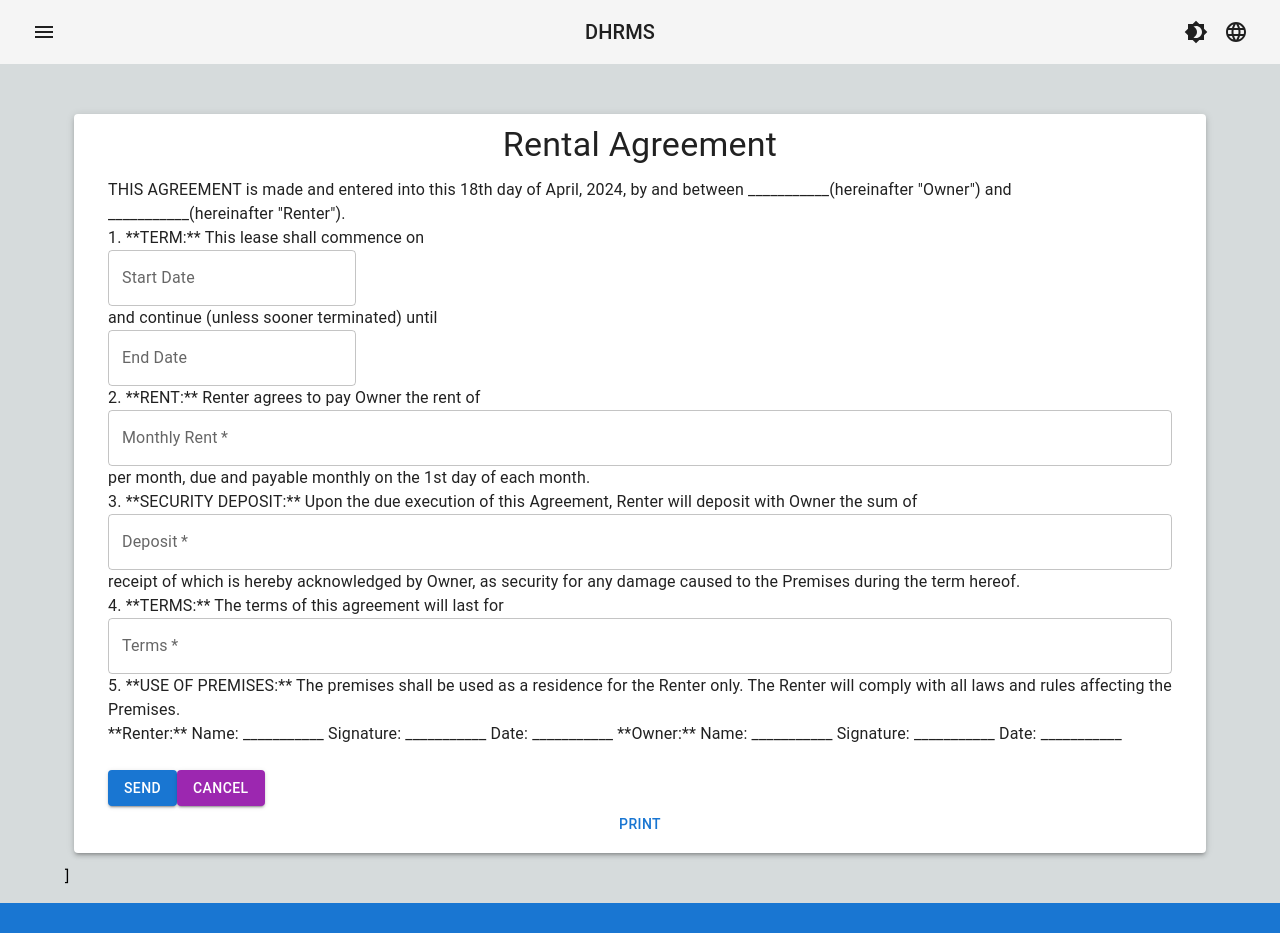
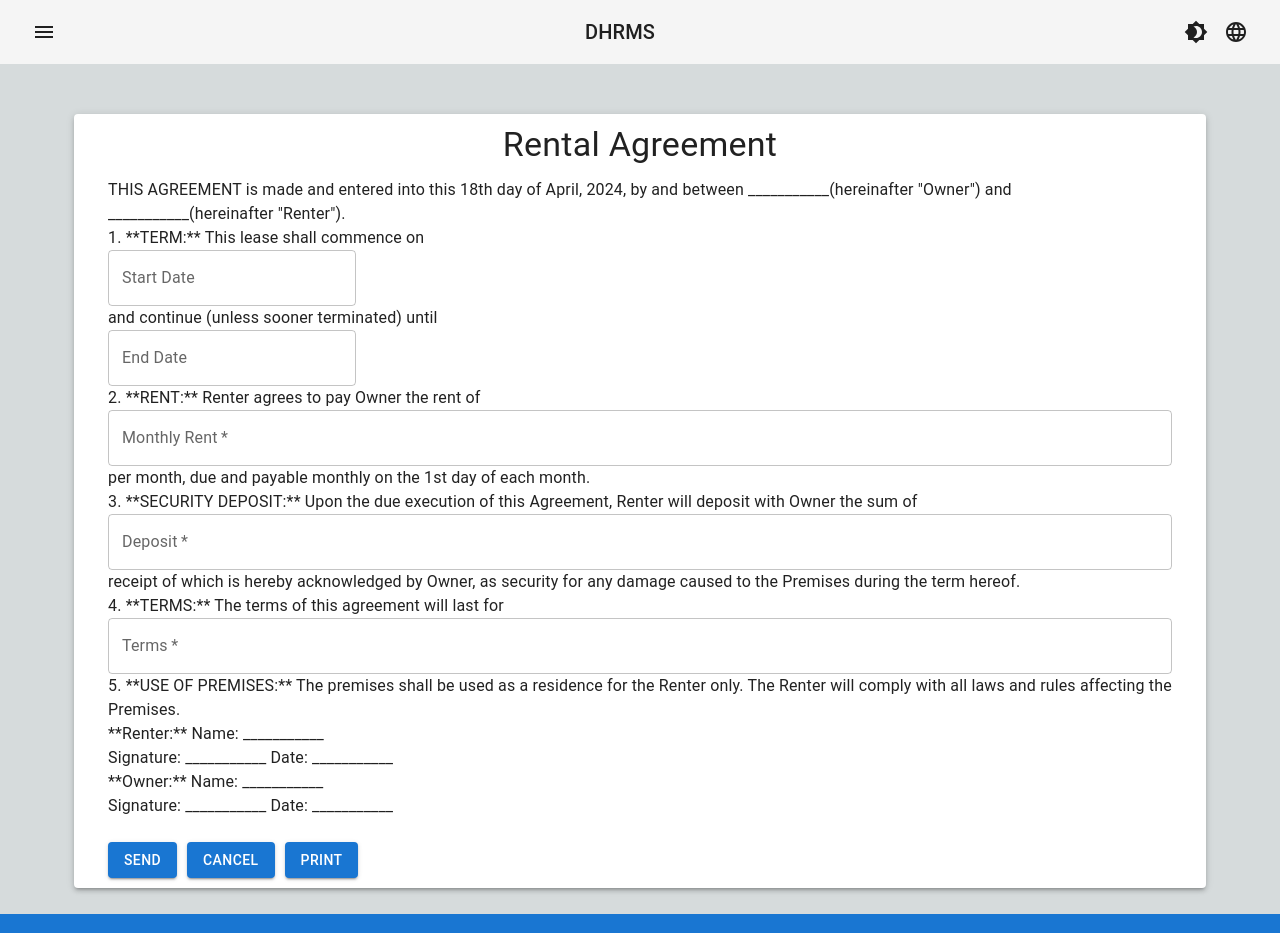
Before and after one commit to lisiCAO/DHRMS-FE, a Next.js app in the folder dhrms/: page /lease/leasecreate in a window 1280 px wide. Shown: the top 933 px of the page. Built offline with nearby package versions, Linux system fonts and the light colour scheme.

Commit message:
fix some issues on forms

```diff
--- a/dhrms/src/app/layout.js
+++ b/dhrms/src/app/layout.js
@@ -24,7 +24,7 @@ export default function RootLayout({ children }) {
               <NavBar />
               <Container component="main" sx={{ flexGrow: 1, mt: 8, mb: 2, pt: 5 }}>
                 {children}
-]
+
               </Container>
               <Footer />
               </Box>
--- a/dhrms/src/app/lease/leasecreate/page.js
+++ b/dhrms/src/app/lease/leasecreate/page.js
@@ -1,41 +1,54 @@
 "use client";
 import "./page.css";
-import React from 'react';
-import { Button, TextField, Container, Grid, Typography, Paper } from '@mui/material';
-import { DatePicker } from '@mui/x-date-pickers';
-import { AdapterDayjs } from '@mui/x-date-pickers/AdapterDayjs';
-import { LocalizationProvider } from '@mui/x-date-pickers/LocalizationProvider';
-import { useFormik } from 'formik';
-import * as Yup from 'yup'; // Import Yup for validation
-import axios from 'axios';
+import React from "react";
+import {
+  Button,
+  TextField,
+  Container,
+  Grid,
+  Typography,
+  Paper,
+} from "@mui/material";
+import { DatePicker } from "@mui/x-date-pickers";
+import { AdapterDayjs } from "@mui/x-date-pickers/AdapterDayjs";
+import { LocalizationProvider } from "@mui/x-date-pickers/LocalizationProvider";
+import { useFormik } from "formik";
+import * as Yup from "yup"; // Import Yup for validation
+import axios from "axios";
 
 const LeaseCreate = () => {
   // Define the validation schema using Yup
   const validationSchema = Yup.object({
-    startDate: Yup.date().required('Start date is required').nullable(),
-    endDate: Yup.date().required('End date is required').min(
-      Yup.ref('startDate'),
-      "End date can't be before start date"
-    ).nullable(),
-    monthlyRent: Yup.number().required('Monthly rent is required').positive('Monthly rent must be positive').integer('Monthly rent must be an integer'),
-    deposit: Yup.number().required('Deposit is required').positive('Deposit must be positive').integer('Deposit must be an integer'),
-    terms: Yup.string().required('Terms are required'),
+    startDate: Yup.date().required("Start date is required").nullable(),
+    endDate: Yup.date()
+      .required("End date is required")
+      .min(Yup.ref("startDate"), "End date can't be before start date")
+      .nullable(),
+    monthlyRent: Yup.number()
+      .required("Monthly rent is required")
+      .positive("Monthly rent must be positive")
+      .integer("Monthly rent must be an integer"),
+    deposit: Yup.number()
+      .required("Deposit is required")
+      .positive("Deposit must be positive")
+      .integer("Deposit must be an integer"),
+    terms: Yup.string().required("Terms are required"),
   });
 
   const formik = useFormik({
     initialValues: {
       startDate: null,
       endDate: null,
-      monthlyRent: '',
-      deposit: '',
-      terms: '',
+      monthlyRent: "",
+      deposit: "",
+      terms: "",
     },
     validationSchema, // Add the validation schema to Formik
     onSubmit: async (values) => {
       try {
-        const response = await axios.post('/api/leases', {
+        const response = await axios.post("/api/leases", {
           ...values,
-          status: 'pending',
+          status: "pending",
         });
         console.log(response.data);
       } catch (error) {
@@ -50,99 +63,137 @@ const LeaseCreate = () => {
 
   return (
     <LocalizationProvider dateAdapter={AdapterDayjs}>
-      <Paper elevation={3} style={{ padding: '10px', margin: '10px' }}>
+      <Paper elevation={3} style={{ padding: "10px", margin: "10px" }}>
         <Container>
-          <Typography variant="h4" component="h1" gutterBottom align='center'>
+          <Typography variant='h4' component='h1' gutterBottom align='center'>
             Rental Agreement
           </Typography>
           <form onSubmit={formik.handleSubmit}>
             <Grid container spacing={3}>
               <Grid item xs={12}>
-                <Typography variant="body1">
-                  THIS AGREEMENT is made and entered into this 18th day of April, 2024, by and between ___________(hereinafter "Owner") and ___________(hereinafter "Renter").
+                <Typography variant='body1'>
+                  THIS AGREEMENT is made and entered into this 18th day of
+                  April, 2024, by and between ___________(hereinafter "Owner")
+                  and ___________(hereinafter "Renter").
                 </Typography>
-                <Typography variant="body1">
+                <Typography variant='body1'>
                   1. **TERM:** This lease shall commence on
                 </Typography>
                 <DatePicker
                   required
-                  label="Start Date"
+                  label='Start Date'
                   value={formik.values.startDate}
-                  onChange={(value) => formik.setFieldValue('startDate', value)}
-                  renderInput={(params) => <TextField {...params} fullWidth helperText={formik.touched.startDate && formik.errors.startDate} />}
+                  onChange={(value) => formik.setFieldValue("startDate", value)}
+                  renderInput={(params) => (
+                    <TextField
+                      {...params}
+                      fullWidth
+                      helperText={
+                        formik.touched.startDate && formik.errors.startDate
+                      }
+                    />
+                  )}
                 />
-                <Typography variant="body1">
+                <Typography variant='body1'>
                   and continue (unless sooner terminated) until
                 </Typography>
                 <DatePicker
                   required
-                  label="End Date"
+                  label='End Date'
                   value={formik.values.endDate}
-                  onChange={(value) => formik.setFieldValue('endDate', value)}
-                  renderInput={(params) => <TextField {...params} fullWidth helperText={formik.touched.endDate && formik.errors.endDate} />}
+                  onChange={(value) => formik.setFieldValue("endDate", value)}
+                  renderInput={(params) => (
+                    <TextField
+                      {...params}
+                      fullWidth
+                      helperText={
+                        formik.touched.endDate && formik.errors.endDate
+                      }
+                    />
+                  )}
                 />
-                <Typography variant="body1">
+                <Typography variant='body1'>
                   2. **RENT:** Renter agrees to pay Owner the rent of
                 </Typography>
                 <TextField
                   required
-                  label="Monthly Rent"
+                  label='Monthly Rent'
                   value={formik.values.monthlyRent}
                   onChange={formik.handleChange}
-                  name="monthlyRent"
+                  name='monthlyRent'
                   fullWidth
-                  helperText={formik.touched.monthlyRent && formik.errors.monthlyRent}
+                  helperText={
+                    formik.touched.monthlyRent && formik.errors.monthlyRent
+                  }
                 />
-                <Typography variant="body1">
-                  per month, due and payable monthly on the 1st day of each month.
+                <Typography variant='body1'>
+                  per month, due and payable monthly on the 1st day of each
+                  month.
                 </Typography>
-                <Typography variant="body1">
-                  3. **SECURITY DEPOSIT:** Upon the due execution of this Agreement, Renter will deposit with Owner the sum of
+                <Typography variant='body1'>
+                  3. **SECURITY DEPOSIT:** Upon the due execution of this
+                  Agreement, Renter will deposit with Owner the sum of
                 </Typography>
                 <TextField
                   required
-                  label="Deposit"
+                  label='Deposit'
                   value={formik.values.deposit}
                   onChange={formik.handleChange}
-                  name="deposit"
+                  name='deposit'
                   fullWidth
                   helperText={formik.touched.deposit && formik.errors.deposit}
                 />
-                <Typography variant="body1">
-                  receipt of which is hereby acknowledged by Owner, as security for any damage caused to the Premises during the term hereof.
+                <Typography variant='body1'>
+                  receipt of which is hereby acknowledged by Owner, as security
+                  for any damage caused to the Premises during the term hereof.
                 </Typography>
-                <Typography variant="body1">
+                <Typography variant='body1'>
                   4. **TERMS:** The terms of this agreement will last for
                 </Typography>
                 <TextField
                   required
-                  label="Terms"
+                  label='Terms'
                   value={formik.values.terms}
                   onChange={formik.handleChange}
-                  name="terms"
+                  name='terms'
                   fullWidth
                   helperText={formik.touched.terms && formik.errors.terms}
                 />
-                <Typography variant="body1">
-                  5. **USE OF PREMISES:** The premises shall be used as a residence for the Renter only. The Renter will comply with all laws and rules affecting the Premises.
+                <Typography variant='body1'>
+                  5. **USE OF PREMISES:** The premises shall be used as a
+                  residence for the Renter only. The Renter will comply with all
+                  laws and rules affecting the Premises.
                 </Typography>
-                <Typography variant="body1">
-                  **Renter:**
-                  Name: ___________
+                <Typography variant='body1'>
+                  **Renter:** Name: ___________
+                  <br />
                   Signature: ___________ Date: ___________
-                  **Owner:**
-                  Name: ___________
+                  <br />
+                  **Owner:** Name: ___________
+                  <br />
                   Signature: ___________ Date: ___________
                 </Typography>
               </Grid>
               <Grid item xs={12}>
-                <Button className="no-print" variant="contained" color="primary" type="submit">
+                <Button
+                  className='no-print'
+                  variant='contained'
+                  color='primary'
+                  type='submit'
+                  style={{ marginRight: "10px" }}>
                   Send
                 </Button>
-                <Button className="no-print" variant="contained" color="secondary" type="reset">
+                <Button
+                  className='no-print'
+                  variant='contained'
+                  color='primary'
+                  type='reset'
+                  style={{ marginRight: "10px" }}>
                   Cancel
                 </Button>
-                <Button onClick={handlePrint} fullWidth margin="normal">Print</Button>
+                <Button className='no-print' onClick={handlePrint} variant='contained'>
+                  Print
+                </Button>
               </Grid>
             </Grid>
           </form>
--- a/dhrms/src/components/ApplicationCard.js
+++ b/dhrms/src/components/ApplicationCard.js
@@ -19,7 +19,7 @@ const ApplicationCard = ({ application }) => {
             <Button variant="contained" color="primary" style={{marginRight: '10px' }} onClick={onApprove}>
               Approve
             </Button>
-            <Button variant="contained" color="secondary" style={{ marginRight: '10px' }} onClick={onDeny}>
+            <Button variant="contained" color="primary" style={{ marginRight: '10px' }} onClick={onDeny}>
               Deny
             </Button>
             <Button variant="outlined">
```
Also changed, not shown: dhrms/src/app/lease/[leaseId]/detail/page.js (+4 -4 lines), dhrms/src/app/lease/apply/page.js (+100 -63 lines), dhrms/src/components/LeaseTable.js (+15 -1 lines).
